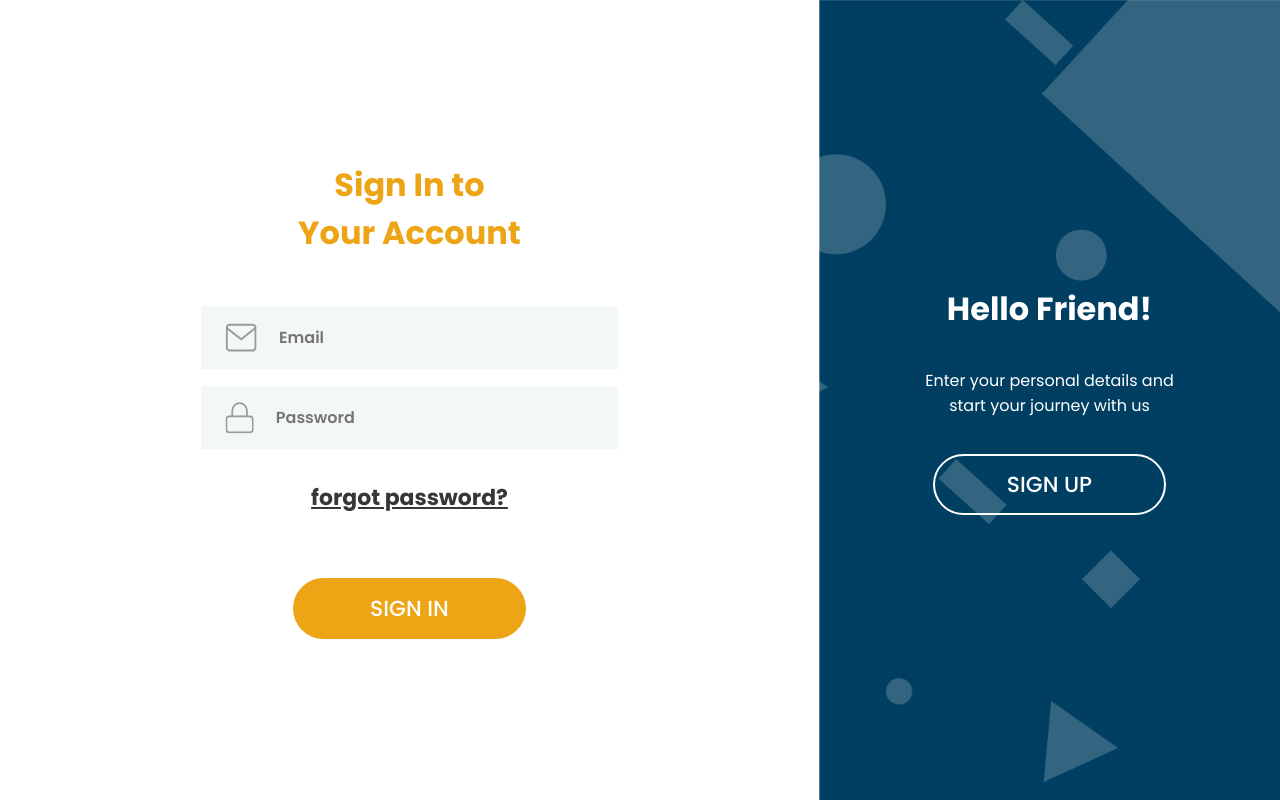
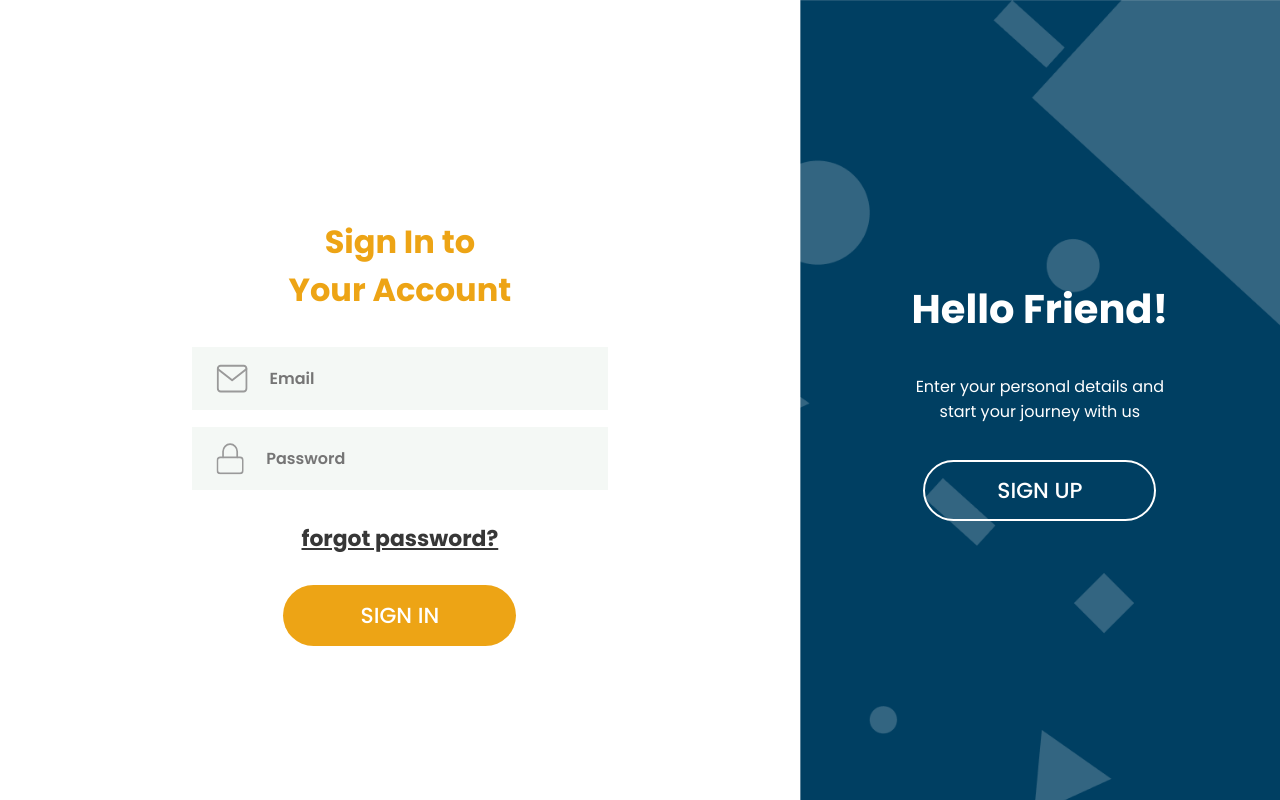
Before and after one commit to IsmailKoormath/Product-Management, a React (Create React App) app in the folder client/: page / in a window 1280 px wide. Built offline with nearby package versions, Linux system fonts and the light colour scheme.

Commit message:
sign in ui developement completed

```diff
--- a/client/src/components/CustomColoredButton/CustomColorButton.css
+++ b/client/src/components/CustomColoredButton/CustomColorButton.css
@@ -3,7 +3,7 @@
   height: 3.82rem;
   background-color: var(--dark-yellow);
   border: none;
-  margin-top: 4rem;
+  /* margin-top: 4rem; */
   border-radius: 2.729rem;
   font-size: 1.364rem;
   color: var(--primary-white);
--- a/client/src/pages/SignIn/SignIn.css
+++ b/client/src/pages/SignIn/SignIn.css
@@ -10,16 +10,17 @@
   justify-content: center;
   text-align: center;
   width: 100%;
+  margin-top: 4rem;
 }
 .signin-heading{
       color: var(--dark-yellow);
   font-size: 2rem;
   font-weight: 700;
-  margin-bottom: 2rem;
+  margin-bottom: 1rem;
 }
 .signin-leftside .forgot{
 padding-top: 2rem;
-padding-bottom: -20px;
+padding-bottom: 30px;
 color: #373737;
 font-size: 1.37rem;
 font-weight: 700;
@@ -31,10 +32,13 @@ text-decoration-line: underline;
   align-items: center;
   justify-content: center;
   text-align: center;
-  width: 45.03981rem;
+  width: 48.03981rem;
   color: var(--primary-white);
   gap: 2.24rem;
   background-image: url("../../assets/Images/Sign\ in.png");
   background-size: cover;
   background-repeat: no-repeat;
 }
+.signin-rightside h1{
+font-size: 2.5rem;
+}
--- a/client/src/pages/SignUP/SignUp.css
+++ b/client/src/pages/SignUP/SignUp.css
@@ -9,7 +9,7 @@
   align-items: center;
   justify-content: center;
   text-align: center;
-  width: 45.03981rem;
+  width: 48.03981rem;
   color: var(--primary-white);
   gap: 2.24rem;
   background-image: url("../../assets/Images/sign\ up.png");
```
